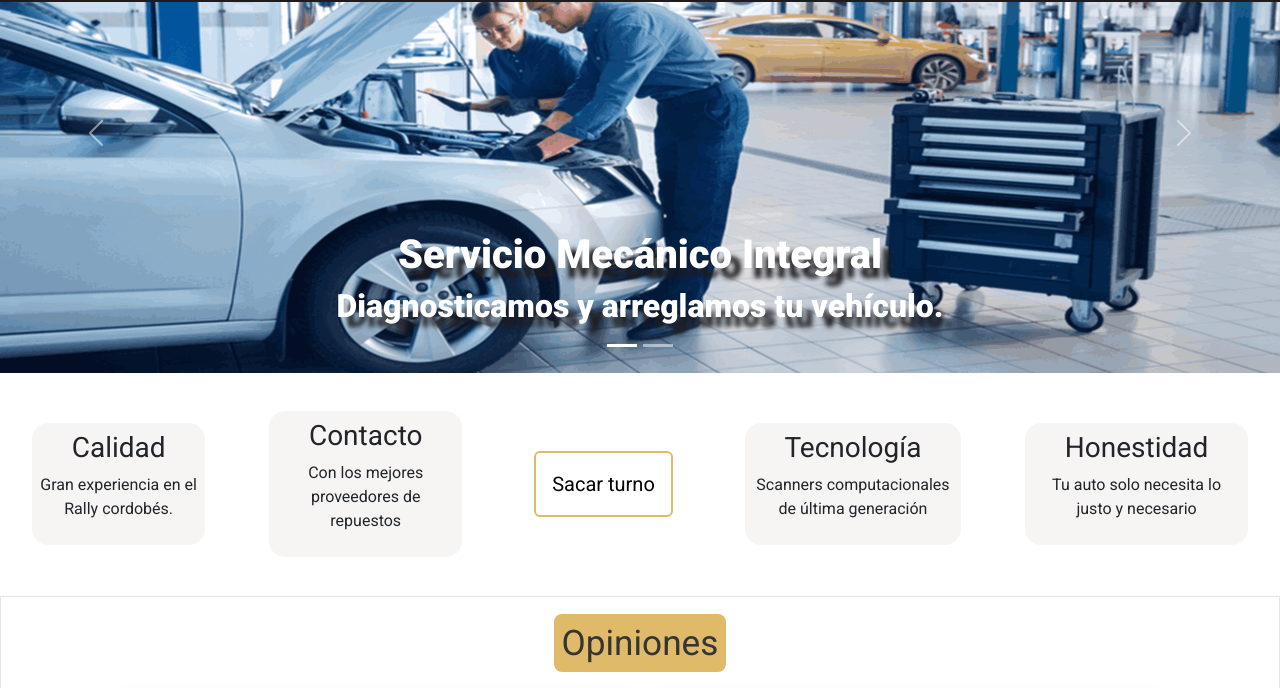
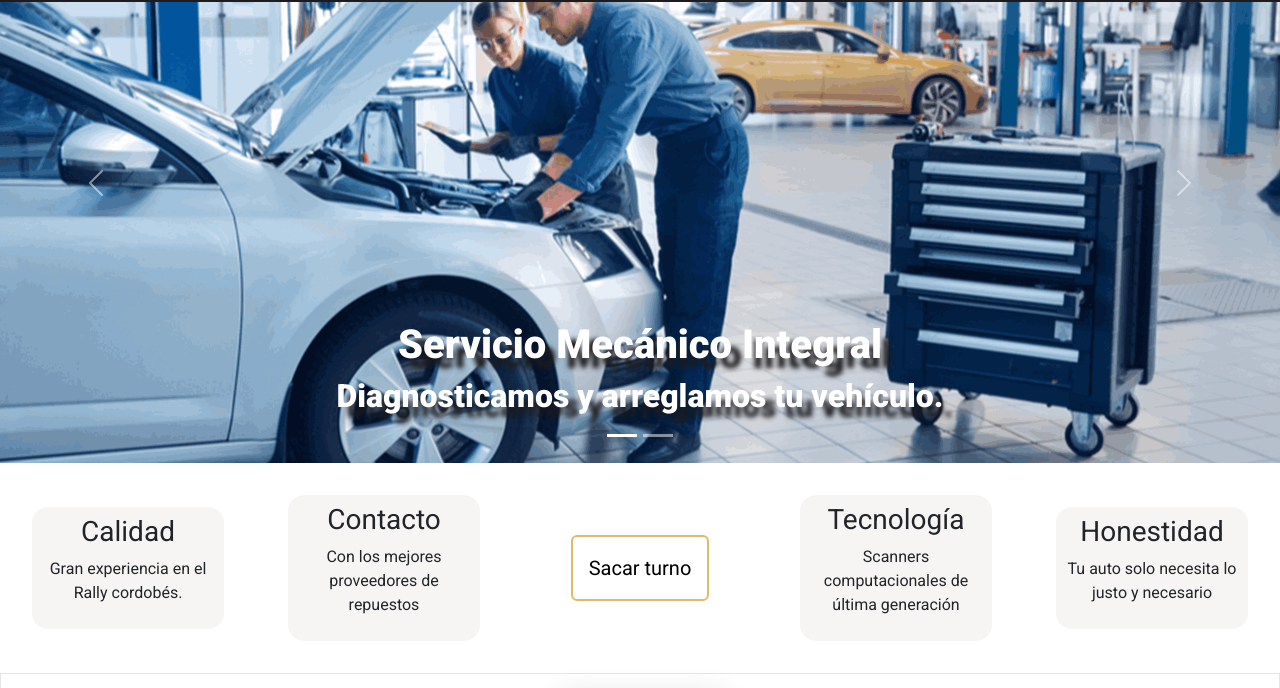
Before and after one commit to Ferlara02/tallerMecanico, a website: page index.html in a window 1280 px wide. Shown: the part 72-760 px from the top of the page. Drawn offline with nearby package versions, Linux system fonts and the light colour scheme.

Commit message:
Agregada section Reseñas y mejorado el responsive del carrusel en Index

```diff
--- a/index.html
+++ b/index.html
@@ -69,14 +69,14 @@
                 </div>
                 <div class="carousel-inner">
                     <div class="carousel-item active">
-                        <img src="img/backgroundInicio3.png" class="d-block w-100" alt="Foto amplia del taller">
+                        <img src="img/backgroundInicio3.png" class="d-block" alt="Foto amplia del taller">
                         <div class="carousel-caption d-block d-md-block">
                             <h1>Servicio Mecánico Integral</h1>
                             <h2>Diagnosticamos y arreglamos tu vehículo.</h2>
                         </div>
                     </div>
                     <div class="carousel-item">
-                        <img src="img/backgroundInicio2.png" class="d-block w-100" alt="Foto del mecanico arreglando un vehiculo">
+                        <img src="img/backgroundInicio2.png" class="d-block" alt="Foto del mecanico arreglando un vehiculo">
                         <div class="carousel-caption d-block d-md-block">
                             <h1>Servicio Mecánico Integral</h1>
                             <h2>Diagnosticamos y arreglamos tu vehículo.</h2>
--- a/scss/style.scss
+++ b/scss/style.scss
@@ -54,6 +54,7 @@ body, html {
             }
             .carousel-item img {
                 width: 100%;
+                object-fit: center;
             }
         }
 
@@ -381,6 +382,8 @@ footer {
     margin-right: 5px;
 }
 
+/*section Opiniones*/
+
 .testimonios {
     display: flex;
     justify-content: center;
@@ -398,13 +401,17 @@ footer {
     align-items: center;
         a{
             text-decoration: none;
-    }
+            transition: 0.5s ease;
             span {
                 padding: 0.5rem;
                 font-size: 2.2rem;
                 color: #343434;
-        background-color: $colorPrincipal;
-        border-radius: 0.5rem;
+                box-shadow: 2px 2px 30px rgba(0,0,0,0.1);
+                border-radius: 1rem;
+            }
+        }
+        a:hover {
+            @include transformaciones(scale(0.95))
         }
     }
     .testContainer {
@@ -449,6 +456,7 @@ footer {
     }
     .testBox:hover{
         @include transformaciones(scale(0.95));
+        box-shadow: none;
     }
-
+    /*cierra opiniones*/
 }
--- a/scss/utilities/_desktop.scss
+++ b/scss/utilities/_desktop.scss
@@ -12,19 +12,23 @@
         grid-area: main;
         width: 100%;
         display: grid;
-        grid-template-columns: auto auto auto auto auto;
-        grid-template-rows: 2fr 1fr;
+        grid-template-columns: 1fr 1fr 1fr 1fr 1fr;
+        grid-template-rows: auto auto;
         grid-template-areas: "h1h2 h1h2 h1h2 h1h2 h1h2"
                              "calidad contacto botonTurno tecnología honestidad";
         align-items: center;
+        justify-content: center;
         .h1h2 {
             grid-area: h1h2;
             /*si saco margin-top: -35px la imagen de fondo me queda con un espacio entre ella y el header: */
-            margin-top: -35px;
-            height: 30rem;
-            .carousel-item img {
-                width: 100%;
-                height: 30rem;
+            margin-top: -25px;
+            height: 35rem;
+            .carousel-item {
+                img{
+                    object-fit:cover;
+                    width: 100%;
+                    height: 35rem;
+                }
             }
             h1, h2 {
                 color: white;
@@ -46,7 +50,7 @@
             padding: 0.5rem;
             margin: 2rem;
             animation-name: indexAnimation;
-            animation-duration: 1s;
+            animation-duration: 0.8s;
             animation-iteration-count: initial;
         }
         .botonTurno {
@@ -56,6 +60,7 @@
             border: none;
             text-decoration: none;
             display: flex;
+            margin: auto;
             a {
                 padding: 1rem;
                 border-radius: 6px;
--- a/scss/utilities/_tablet.scss
+++ b/scss/utilities/_tablet.scss
@@ -21,6 +21,7 @@
             grid-area: h1h2;
             .carousel-item img {
                 width: 100%;
+                object-fit: center;
             }
             h1, h2 {
                 color: white;
```
Also changed, not shown: css/styles.css. Lines whose indentation alone changed are shown as unchanged.
